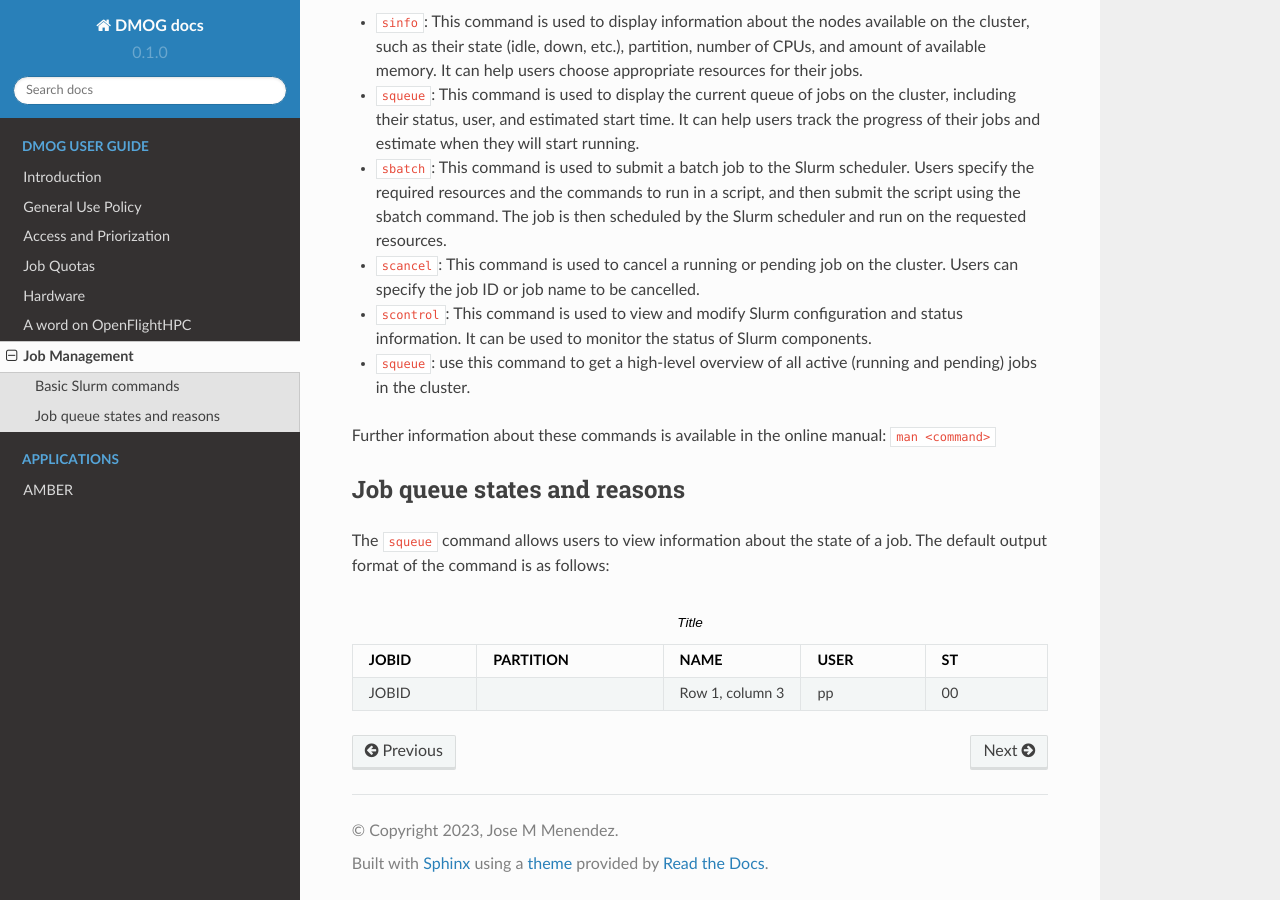
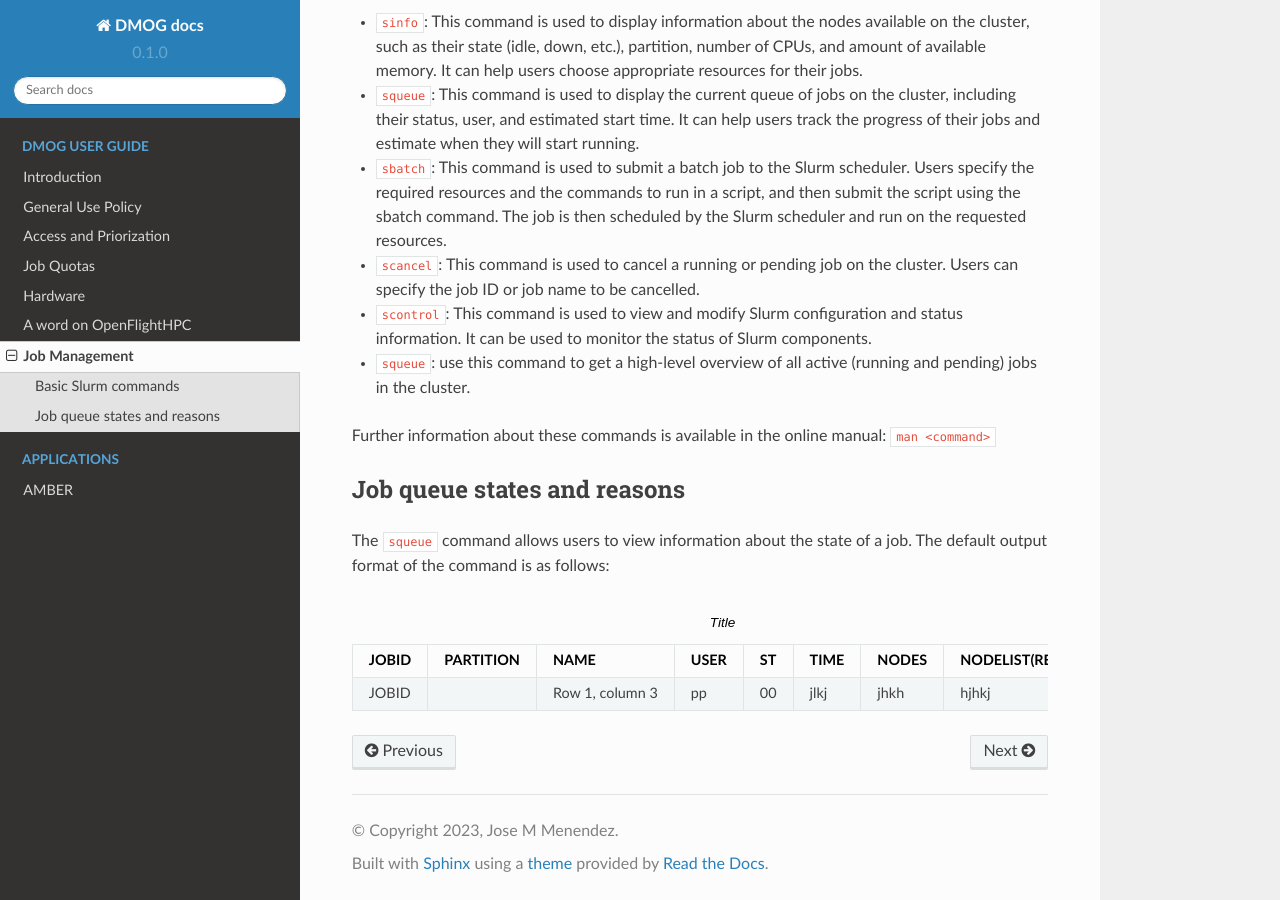
Before and after one commit to jm130/dmogdocs, a Sphinx documentation site: the page built from docs/source/user/jobmanagement.rst, in a window 1280 px wide and 900 px high, scrolled down 546 px. Built offline with Sphinx 7.4.7 and the Read the Docs theme 2.0.0, drawn with Linux system fonts in a browser that asks for light colours.

Commit message:
Update jobmanagement.rst

```diff
--- a/docs/source/user/jobmanagement.rst
+++ b/docs/source/user/jobmanagement.rst
@@ -42,8 +42,14 @@ The ``squeue`` command allows users to view information about the state of a job
      - NAME
      - USER
      - ST
+     - TIME
+     - NODES
+     - NODELIST(REASON)
    * - JOBID
      -
      - Row 1, column 3
      - pp
      - 00
+     - jlkj
+     - jhkh
+     - hjhkj
```
Also changed, not shown: other parts of docs/source/user/jobmanagement.rst (+1 -1 lines).
